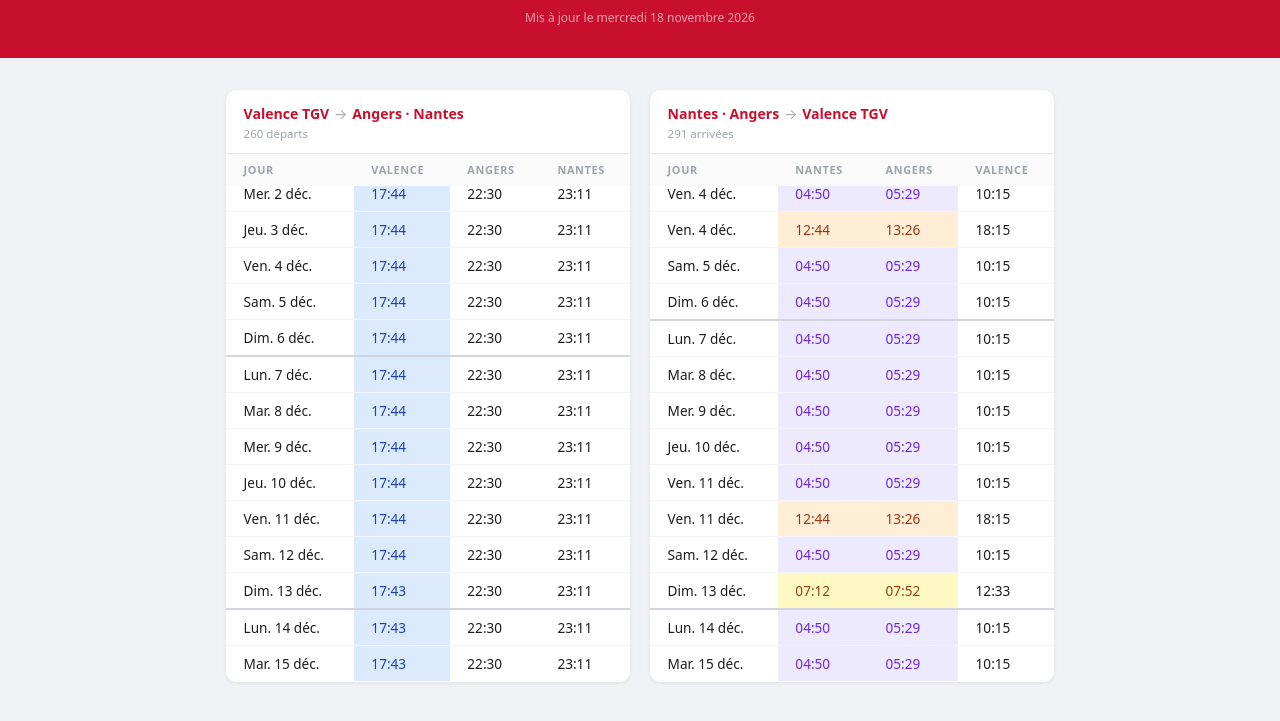
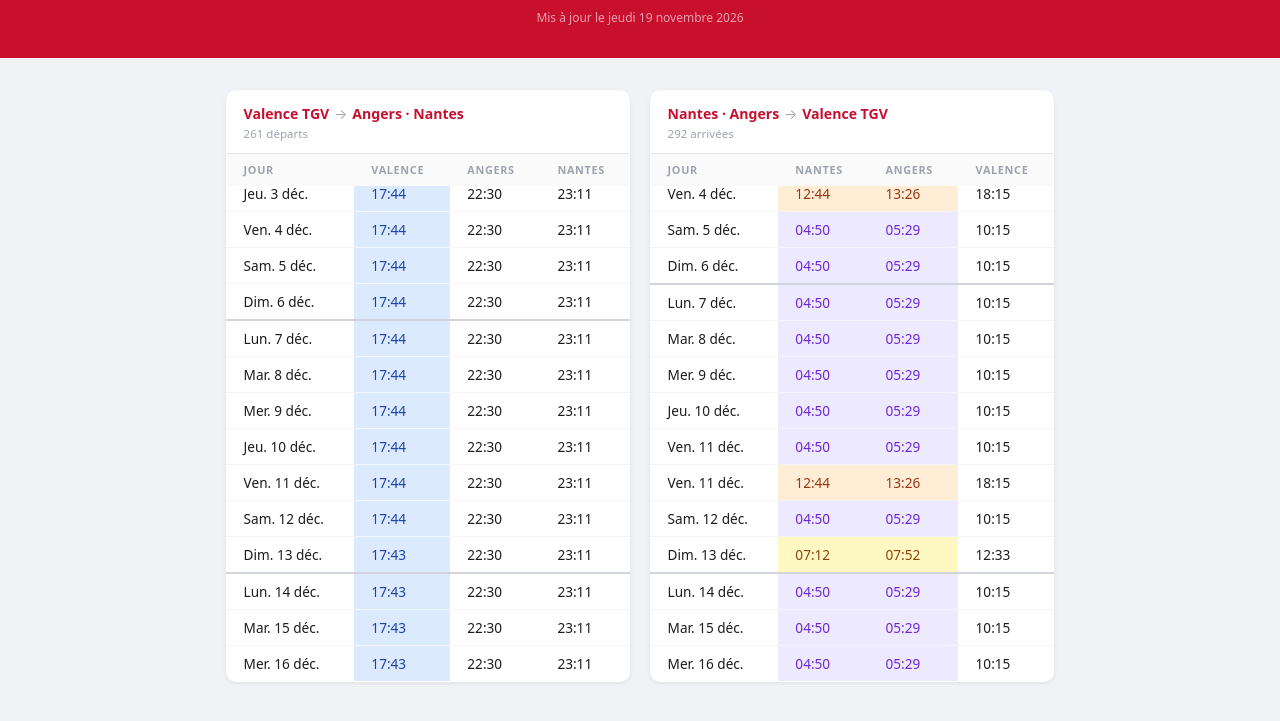
Before and after one commit to pcreux/trains-direct-valence-nantes, a plain HTML site: page index.html in a window 1280 px wide. Shown: the part 101-822 px from the top of the page. Drawn offline with Linux system fonts and the light colour scheme.

Commit message:
Update schedule 2026-11-19

```diff
--- a/index.html
+++ b/index.html
@@ -103,13 +103,13 @@
     <header>
       <h1>🚄 Trains directs</h1>
       <p class="subtitle">Valence TGV ↔ Angers · Nantes</p>
-      <p class="updated">Mis à jour le mercredi 18 novembre 2026</p>
+      <p class="updated">Mis à jour le jeudi 19 novembre 2026</p>
     </header>
     <main>
     <section class="card">
       <div class="card-header">
         <div class="card-title">Valence TGV <span class="arrow">→</span> Angers · Nantes</div>
-        <div class="count">260 départs</div>
+        <div class="count">261 départs</div>
       </div>
       <div class="table-scroll">
         <table>
@@ -377,6 +377,7 @@
             <tr><td>Dim. 13 déc.</td><td class="time t-soir">17:43</td><td class="time">22:30</td><td class="time">23:11</td></tr>
             <tr class="week-start"><td>Lun. 14 déc.</td><td class="time t-soir">17:43</td><td class="time">22:30</td><td class="time">23:11</td></tr>
             <tr><td>Mar. 15 déc.</td><td class="time t-soir">17:43</td><td class="time">22:30</td><td class="time">23:11</td></tr>
+            <tr><td>Mer. 16 déc.</td><td class="time t-soir">17:43</td><td class="time">22:30</td><td class="time">23:11</td></tr>
           </tbody>
         </table>
       </div>
@@ -385,7 +386,7 @@
     <section class="card">
       <div class="card-header">
         <div class="card-title">Nantes · Angers <span class="arrow">→</span> Valence TGV</div>
-        <div class="count">291 arrivées</div>
+        <div class="count">292 arrivées</div>
       </div>
       <div class="table-scroll">
         <table>
@@ -684,6 +685,7 @@
             <tr><td>Dim. 13 déc.</td><td class="time t-matin">07:12</td><td class="time t-matin">07:52</td><td class="time">12:33</td></tr>
             <tr class="week-start"><td>Lun. 14 déc.</td><td class="time t-nuit">04:50</td><td class="time t-nuit">05:29</td><td class="time">10:15</td></tr>
             <tr><td>Mar. 15 déc.</td><td class="time t-nuit">04:50</td><td class="time t-nuit">05:29</td><td class="time">10:15</td></tr>
+            <tr><td>Mer. 16 déc.</td><td class="time t-nuit">04:50</td><td class="time t-nuit">05:29</td><td class="time">10:15</td></tr>
           </tbody>
         </table>
       </div>
```
Also changed, not shown: 1 other file.
